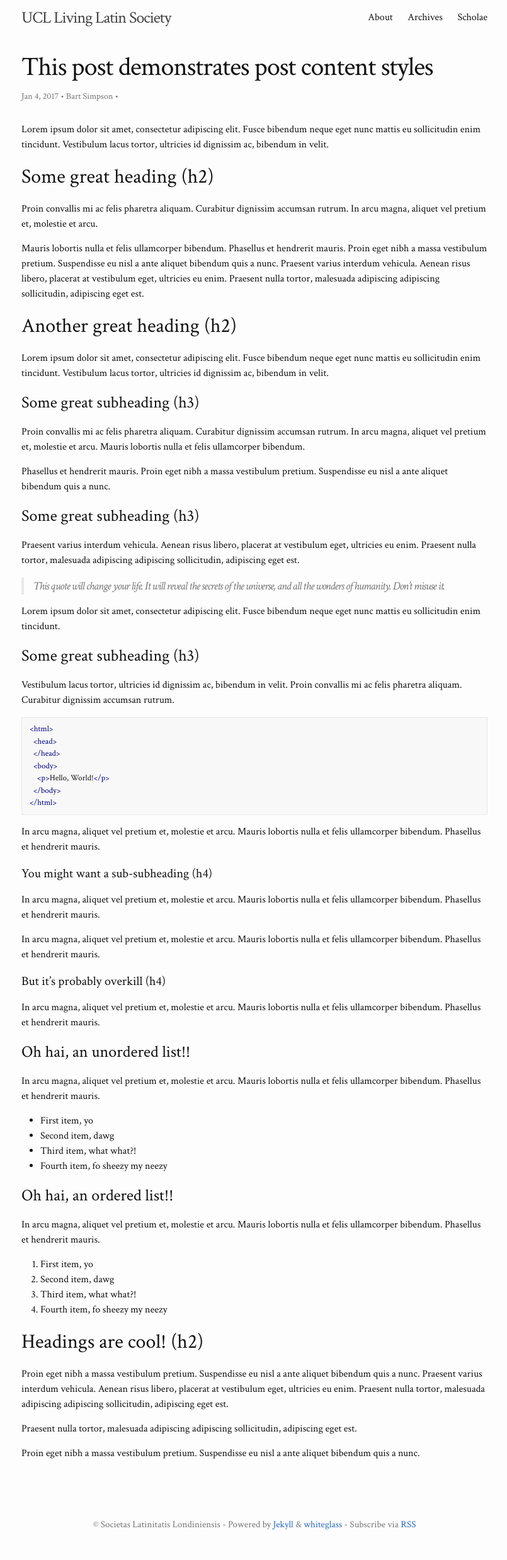
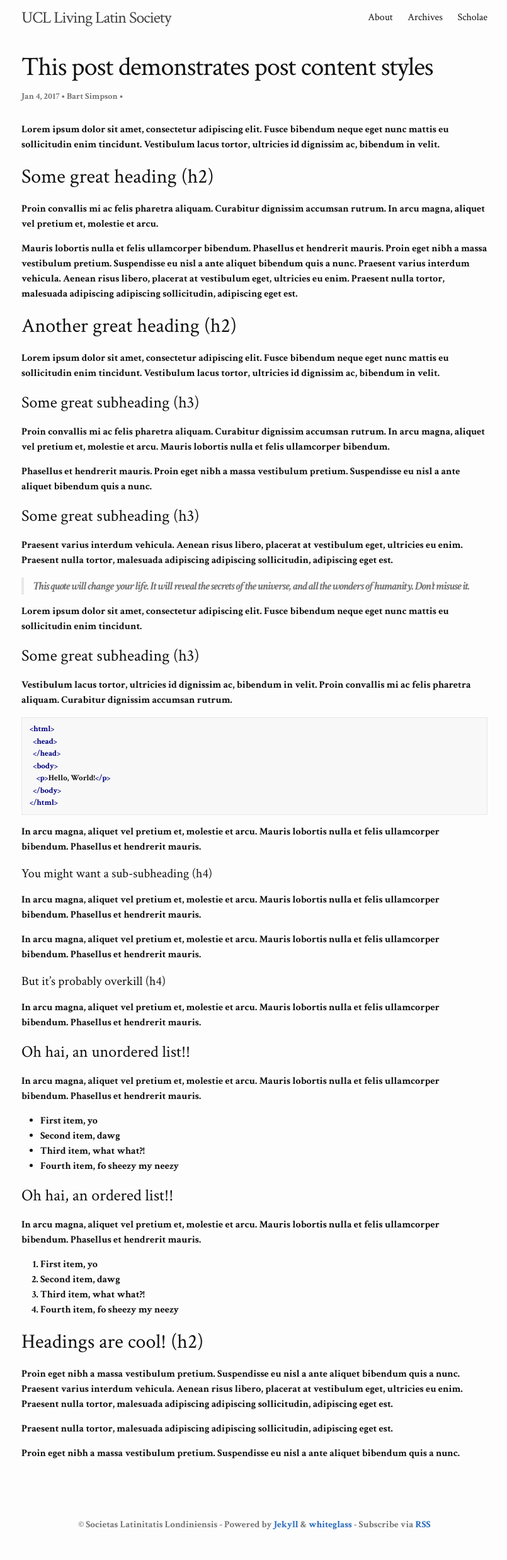
Before and after one commit to latinitasucl/latinitasucl, a Jekyll site: the page built from _posts/2017-01-04-this-post-demonstrates-post-content-styles.md, in a window 1280 px wide. Shown: the whole page at 63% size, without its empty margins (236-1041 px from the left). Built offline with Jekyll 4.4.1, drawn with Linux system fonts in a browser that asks for light colours.

Commit message:
Update _base.scss

```diff
--- a/_sass/whiteglass/_base.scss
+++ b/_sass/whiteglass/_base.scss
@@ -22,7 +22,7 @@ body {
      -moz-font-feature-settings: "kern" 1;
        -o-font-feature-settings: "kern" 1;
           font-feature-settings: "kern" 1;
-  font-kerning: normal;
+  font-kerning: auto;
   word-wrap: break-word;
 }
 
@@ -40,6 +40,7 @@ p, blockquote, pre,
 ul, ol, dl, figure,
 %vertical-rhythm {
   margin-bottom: $spacing-unit / 2;
+  font-weight: 800;
 }
 
 
```
